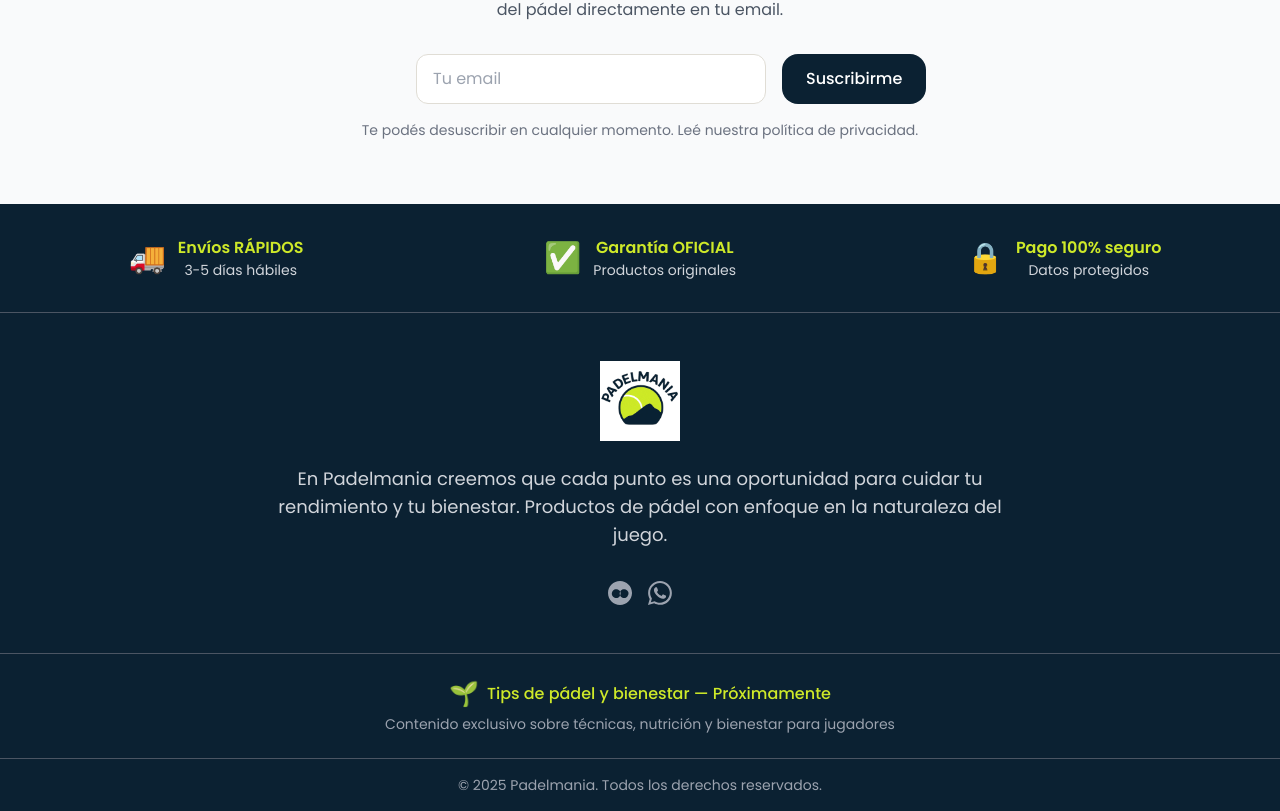
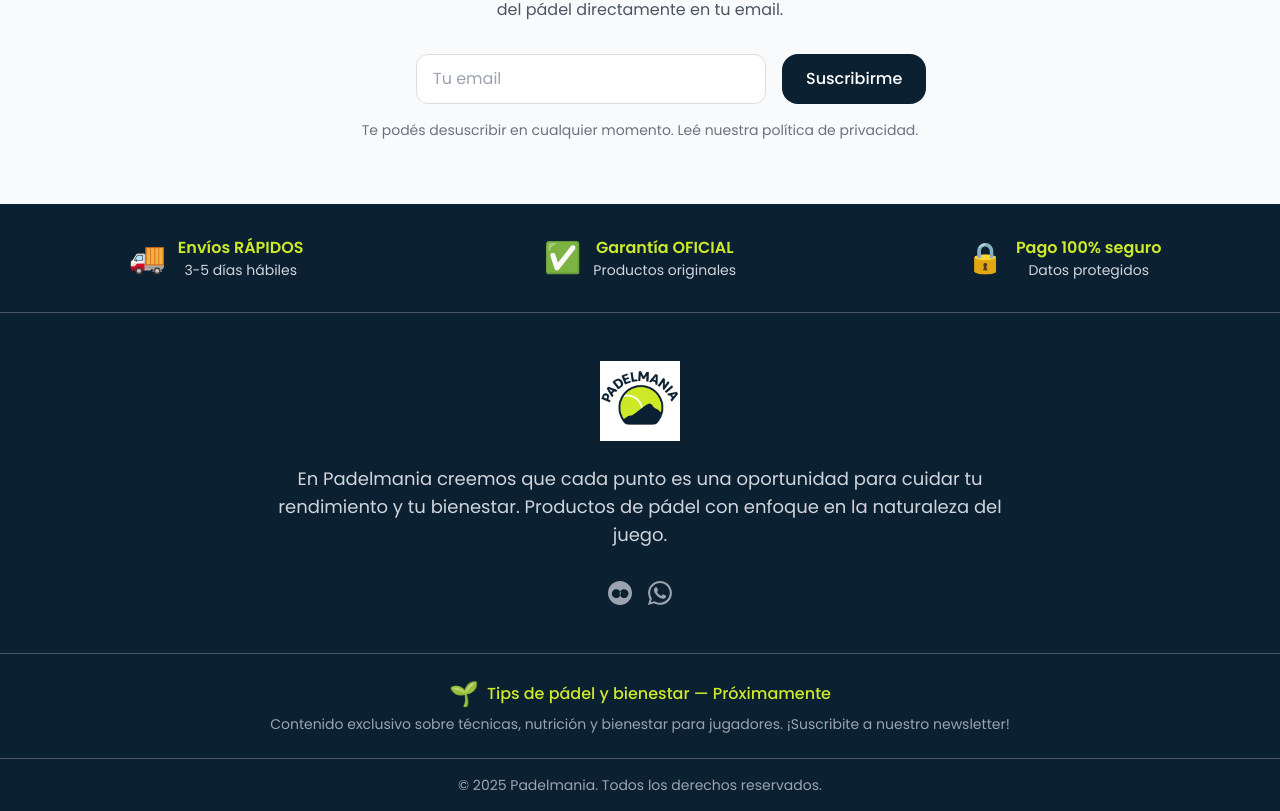
Before and after one commit to martiyaquinta/padelmania, a React (Vite) app: page / in a window 1280 px wide. Shown: the part 2814-3625 px from the top of the page. Built offline with nearby package versions, Linux system fonts and the light colour scheme.

Commit message:
Actualizar texto del footer para invitar a suscribirse al newsletter

```diff
--- a/src/components/Footer.jsx
+++ b/src/components/Footer.jsx
@@ -128,7 +128,7 @@ const Footer = () => {
               <span className="font-medium">Tips de pádel y bienestar — Próximamente</span>
             </div>
             <p className="text-sm text-gray-400 mt-1">
-              Contenido exclusivo sobre técnicas, nutrición y bienestar para jugadores
+              Contenido exclusivo sobre técnicas, nutrición y bienestar para jugadores. ¡Suscribite a nuestro newsletter!
             </p>
           </div>
         </div>
```
